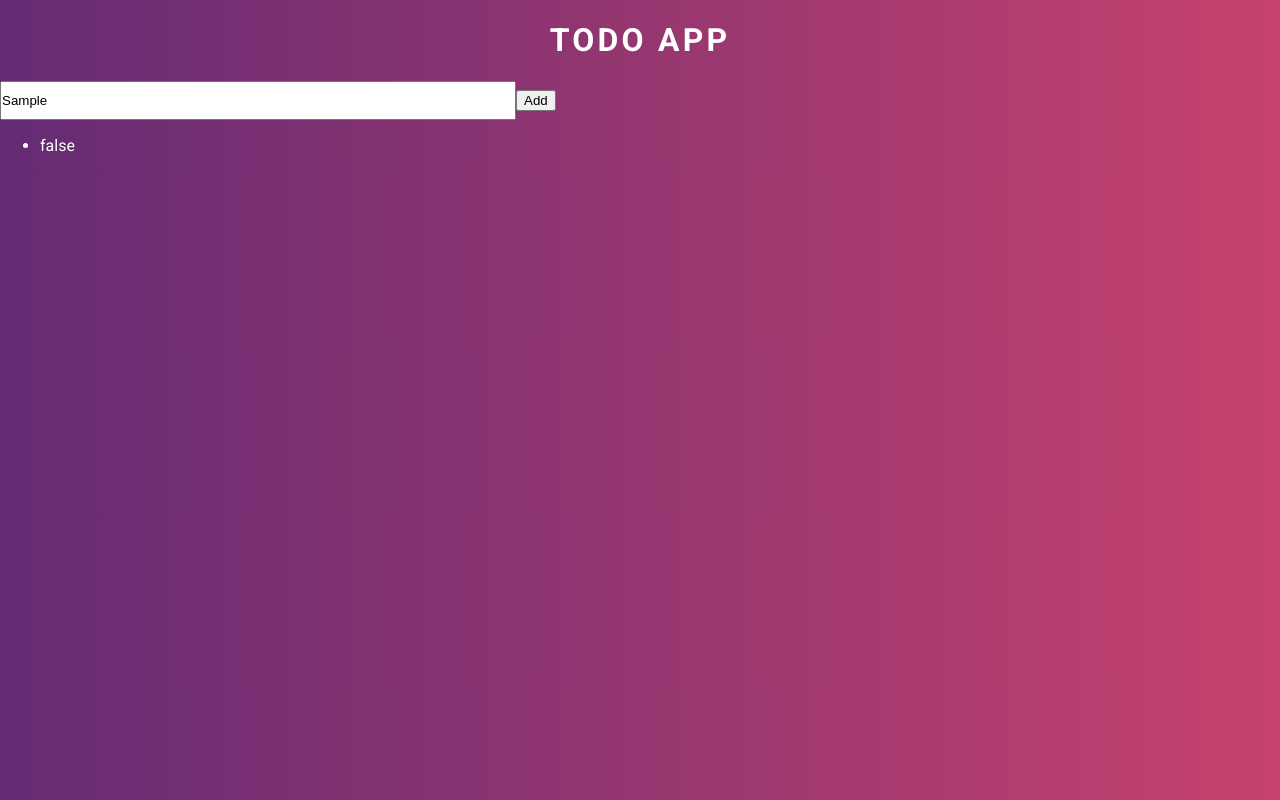
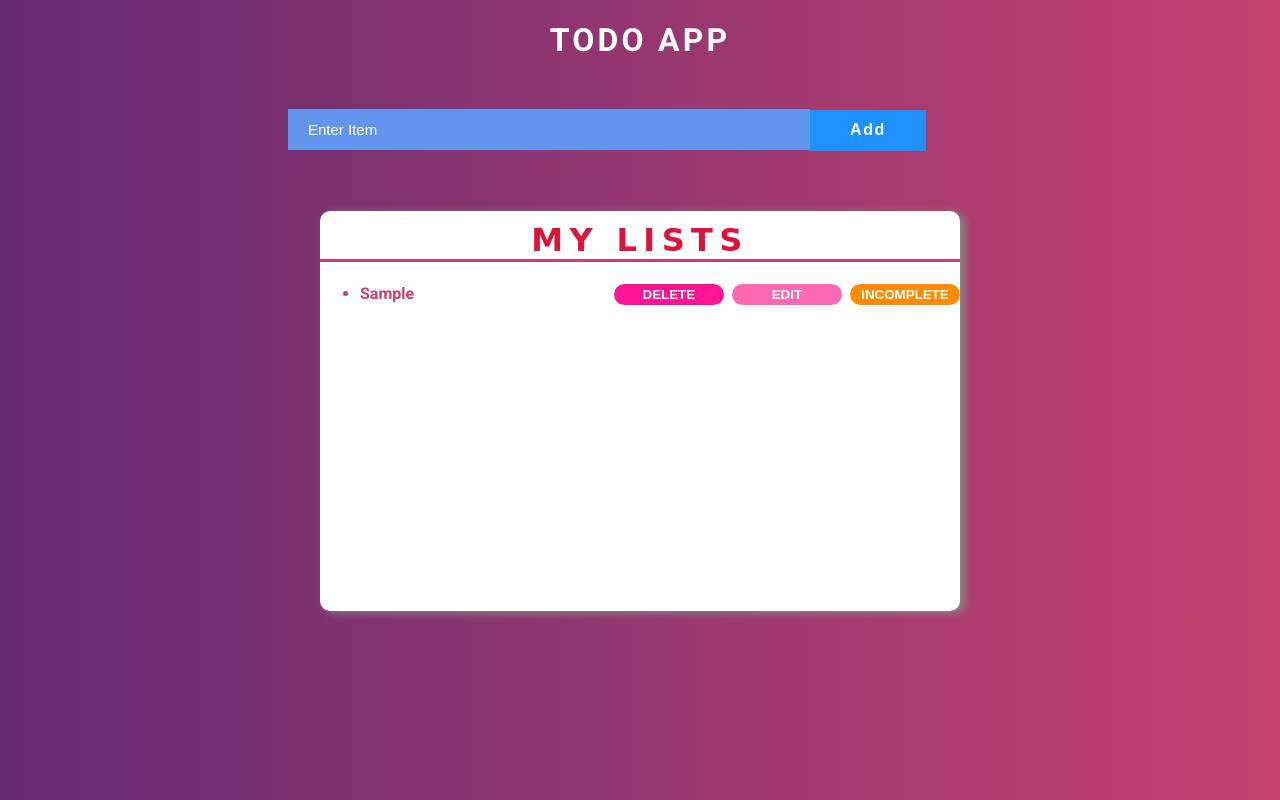
Before and after one commit to Huzaifa-Habib/to-do-app, a plain HTML site: page index.html in a window 1280 px wide. Both pictures are taken after typing "Sample" into the empty fields and a click on the button "Add". Drawn offline with Linux system fonts and the light colour scheme.

Commit message:
second commit

```diff
--- a/app.js
+++ b/app.js
@@ -1,4 +1,3 @@
-
 var mainDiv = document.getElementById("mainCont") ;
 var headingDiv = document.createElement("div");
 var headingDivH1 = document.createElement("h1");
@@ -6,15 +5,26 @@ headingDiv.setAttribute("class", "main-heading")
 var headingDivH1Txt = document.createTextNode("ToDo App")
 
 var contentDiv = document.createElement("div")
+contentDiv.setAttribute("class", "content")
+var inputDiv = document.createElement("div")
+inputDiv.setAttribute("class", "input-div")
 var input = document.createElement("input");
 input.setAttribute("class", "input")
 input.setAttribute("id", "value")
 
+if (input.value.length === "") {
+    alert("You can ")
+}
+
+
 input.setAttribute("type", "text")
 input.setAttribute("placeholder", "Enter Item")
+input.setAttribute("maxlength", "21")
+
 
 var addBtn = document.createElement("button");
 addBtn.setAttribute("onClick", "add()");
+addBtn.setAttribute("class", "add-btn");
 var addBtnTxt = document.createTextNode("Add")
 
 
@@ -22,11 +32,25 @@ mainDiv.appendChild(headingDiv);
 headingDiv.appendChild(headingDivH1);
 headingDivH1.appendChild(headingDivH1Txt);
 mainDiv.appendChild(contentDiv);
-contentDiv.appendChild(input);
-contentDiv.appendChild(addBtn);
+contentDiv.appendChild(inputDiv);
+inputDiv.appendChild(input)
+inputDiv.appendChild(addBtn);
 addBtn.appendChild(addBtnTxt)
 
 var inputData=[];
+
+var listingDiv = document.createElement("div");
+listingDiv.setAttribute("class", "list-div");
+var listingDivH1 = document.createElement("h1");
+var listingDivH1Txt = document.createTextNode("My Lists")
+contentDiv.appendChild(listingDiv)
+listingDiv.appendChild(listingDivH1);
+listingDivH1.appendChild(listingDivH1Txt)
+
+
+var compBtn = document.createElement("button");
+
+
 
 
 
@@ -34,6 +58,11 @@ function add() {
     // console.log(input.value);
     // inputData.push(input.value)
     // console.log(inputData)
+
+
+
+
+
 
     function Data (id, value, taskComplted) {
         this.id = id;
@@ -43,30 +72,84 @@ function add() {
 
     var data = new Data(inputData.length, input.value, false)
     inputData.push(data)
+
     // console.log(inputData);
 
     for (var i = 0; i < inputData.length; i++){
         console.log(inputData[i]);
-        for (var key in inputData[i]){
-            console.log(inputData[i][key])
+        // for (var key in inputData[i]){
+        //     console.log(inputData[i][key])
 
-            var listingDiv = document.createElement("div");
+
+
+
+        if (input.value.length <= 30  ) {
+
+
+            listingDiv.style.display="block"
+
+
             var ul = document.createElement("ul");
+            var taskDiv = document.createElement("div")
+            taskDiv.setAttribute("class", "task-div")
+            var liDiv = document.createElement("div")
+            liDiv.setAttribute("class", "li-div")
             var li = document.createElement("li");
-            var liTxt = document.createTextNode(inputData[i][key])
+            var liTxt = document.createTextNode(data.value)
+            var btnDiv =document.createElement("div")
+            btnDiv.setAttribute("class", "btn-div")
+            var delBtn = document.createElement("button");
+            delBtn.setAttribute("class", "del")
+            var delBtnTxt = document.createTextNode("Delete")
+
+            var editBtn = document.createElement("button");
+            editBtn.setAttribute("class", "edit")
+            var editBtnTxt = document.createTextNode("Edit")
+
+
+            compBtn = document.createElement("button");
+            compBtn.setAttribute("class", "complete")
+            compBtn.setAttribute("onClick", "complete()")
+            var compBtnTxt = document.createTextNode("Incomplete")
+
+
 
 
 
         }
 
 
+        // }
+
+        // else{
+
+        //     alert("Correct your input")
+        // }
+
 
     }
 
-    contentDiv.appendChild(listingDiv)
+
+
+
+    if (input.value.length > 30) {
+        alert("Your Text length should be in 30 characters. ")
+    }
+
+
+
     listingDiv.appendChild(ul);
-    ul.appendChild(li)
+    ul.appendChild(taskDiv)
+    taskDiv.appendChild(liDiv)
+    liDiv.appendChild(li)
     li.appendChild(liTxt)
+    taskDiv.appendChild(btnDiv);
+    btnDiv.appendChild(delBtn)
+    delBtn.appendChild(delBtnTxt)
+    btnDiv.appendChild(editBtn)
+    editBtn.appendChild(editBtnTxt)
+    btnDiv.appendChild(compBtn)
+    compBtn.appendChild(compBtnTxt)
 
 
 
@@ -77,6 +160,18 @@ function add() {
 
 
 
+    input.value = "";
 
 
 }
+
+
+
+function complete() {
+    for (var i = 0; i < inputData.length; i++){
+    compBtn.innerText = "Completed"
+    compBtn.style.transition = "10s"
+    }
+
+
+}
--- a/style.css
+++ b/style.css
@@ -1,4 +1,3 @@
-
 @import url(https://fonts.googleapis.com/css?family=Roboto:400,500,300,700);
 body{
     margin: 0px;
@@ -16,10 +15,113 @@ body{
 }
 
 .input{
+    width: calc(40vw);
+    padding: 12px 0px;
+    outline: none;
+    background-color:cornflowerblue;
+    border: none;
+    color: white;
+    font-size: 15px;
+    padding-left: 10px;
+
+}
+
+
+.input-div{
     margin-left: auto;
     margin-right: auto;
-    width: calc(40vw);
-    padding: 10px 0px;
-    outline: none;
+    width: calc(55vw);
+    margin-top: 50px;
 
 }
+
+.add-btn{
+    padding: 11px 40px;
+    padding-bottom: 12px;
+    font-size: 16px;
+    font-weight: bolder;
+    color: white;
+    background-color: dodgerblue;
+    letter-spacing: 00.1em;
+    border: none;
+
+}
+
+input::placeholder{
+    padding-left: 10px;
+    font-size: 15px;
+    color: white;
+    font-weight: 500;
+
+}
+
+.list-div{
+    background-color: white;
+    color: #c6426e;
+    text-transform: capitalize;
+    font-weight: 800;
+    width: calc(50vw);
+    height: calc(50vh);
+    margin-top: 60px;
+    border-radius: 10px;
+    box-shadow: 5px 2px 8px #888888;
+    margin-left: auto;
+    margin-right: auto;
+    display: none;
+    overflow: hidden;
+    overflow-y: scroll;
+
+}
+
+.list-div h1{
+    color: crimson;
+    text-transform: uppercase;
+    margin-top: 10px;
+    text-align: center;
+    font-family: cursive;
+    letter-spacing: 0.2em;
+    border-bottom:3px solid #c6426e;
+}
+
+.li-div{
+
+}
+
+.task-div{
+    display: flex;
+    flex-direction: row;
+
+}
+
+.btn-div{
+    margin-left: auto;
+}
+
+.btn-div button{
+   margin-left: 8px;
+   width: calc(8.6vw);
+   padding: 3px 0px;
+   text-transform: uppercase;
+   border-radius: 20px;
+   font-weight: bold;
+   border: none;
+}
+
+.del{
+    background-color:deeppink;
+    color:white;
+}
+
+.edit{
+    background-color: hotpink;
+    color: white;
+}
+
+.complete{
+    background-color: darkorange;
+    color: white;
+}
+
+button{
+    cursor: pointer;
+}
```
